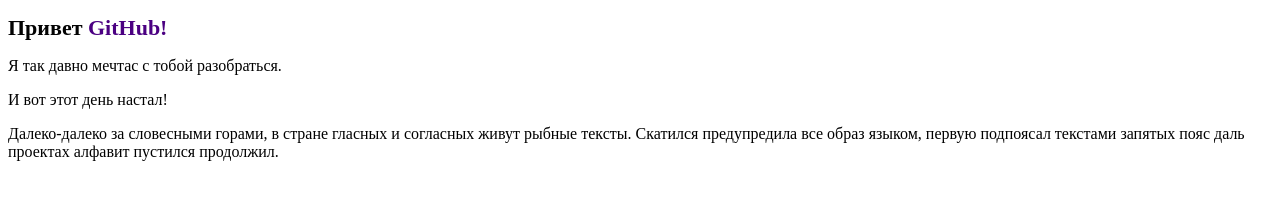
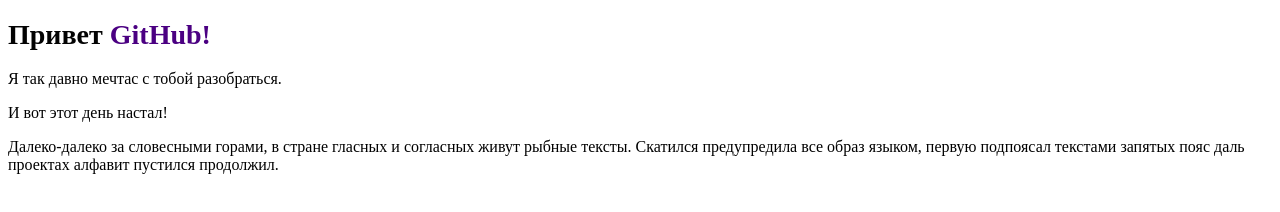
Before and after one commit to agentfreedom/github-start, a plain HTML site: page index.html in a window 1280 px wide. Drawn offline with Linux system fonts and the light colour scheme.

Commit message:
добавлен класс для h1 и изменен размер шрифта на 28px

```diff
--- a/css/style.css
+++ b/css/style.css
@@ -16,3 +16,7 @@
 span {
   color: indigo;
 }
+
+.main {
+  font-size: 28px;
+}
--- a/index.html
+++ b/index.html
@@ -7,7 +7,7 @@
     <link rel="stylesheet" href="./css/style.css" />
   </head>
   <body>
-    <h1>Привет <span>GitHub!</span></h1>
+    <h1 class="main">Привет <span>GitHub!</span></h1>
     <p>Я так давно мечтас с тобой разобраться.</p>
     <p>И вот этот день настал!</p>
 
```
